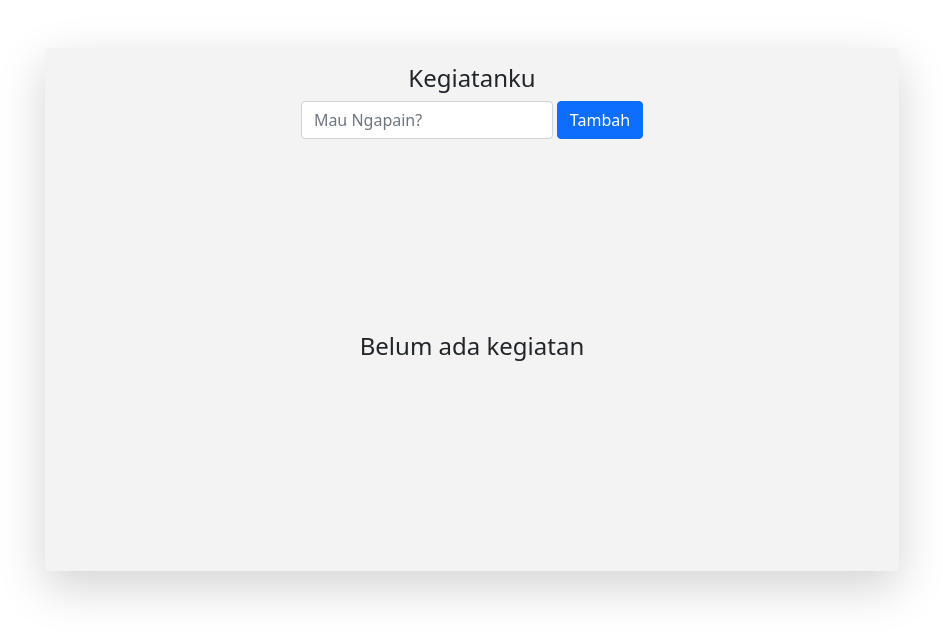
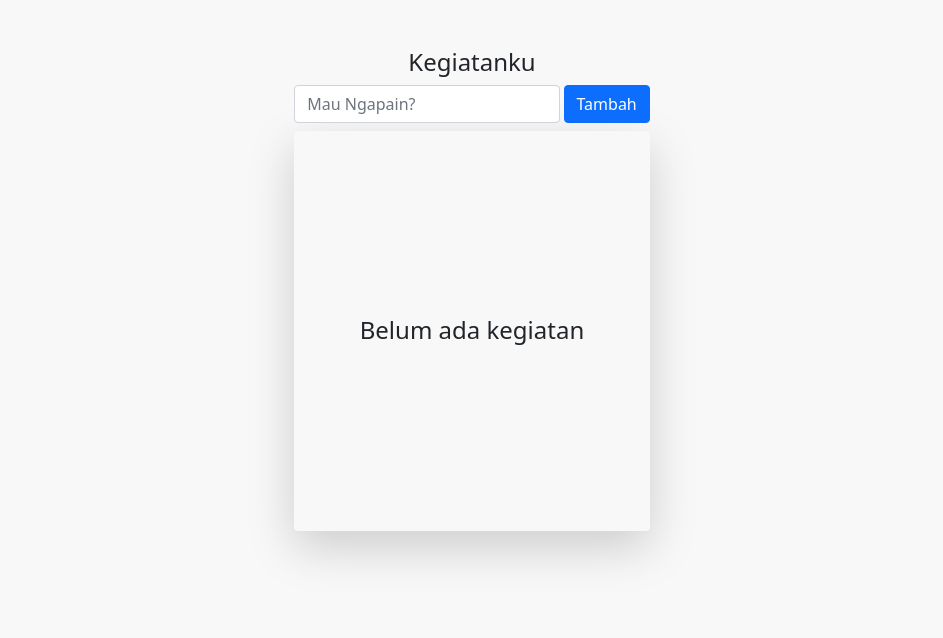
Before and after one commit to Mardiansyah17/kegiatanku.app, a plain HTML site: page index.html in a window 1280 px wide. Shown: the whole page, without its empty margins (168-1111 px from the left). Drawn offline with nearby package versions, Linux system fonts and the light colour scheme.

Commit message:
perbaikan-v2

```diff
--- a/index.html
+++ b/index.html
@@ -20,10 +20,7 @@
     <link rel="stylesheet" href="style.css" />
   </head>
   <body>
-    <div
-      id="container"
-      class="mx-auto mt-5 col-md-8 shadow-lg p-3 mb-5 rounded"
-    >
+    <div id="container" class="mx-auto mt-5 col-md-8">
       <h4 class="text-center">Kegiatanku</h4>
       <div class="d-flex flex-row col-md-5 mx-auto">
         <input
@@ -37,7 +34,19 @@
       </div>
       <!-- <i class="far fa-trash-alt"></i> -->
       <div class="list">
-        <ul class="list-group mt-2 col-md-5 mx-auto flex">
+        <ul
+          class="
+            list-group
+            mt-2
+            col-md-5
+            mx-auto
+            flex
+            shadow-lg
+            p-3
+            mb-5
+            rounded
+          "
+        >
           <h4 class="h4" style="margin: auto">Belum ada kegiatan</h4>
         </ul>
         <div class="d-flex justify-content-center mt-2">
--- a/style.css
+++ b/style.css
@@ -4,9 +4,9 @@ li:hover{
     cursor: pointer;
 
 }
-#container {
-    background-color: rgb(243, 243, 243);
-  }
+body{
+    background-color: rgb(248, 248, 248);
+}
   ul{
 
       height: 400px;
```
